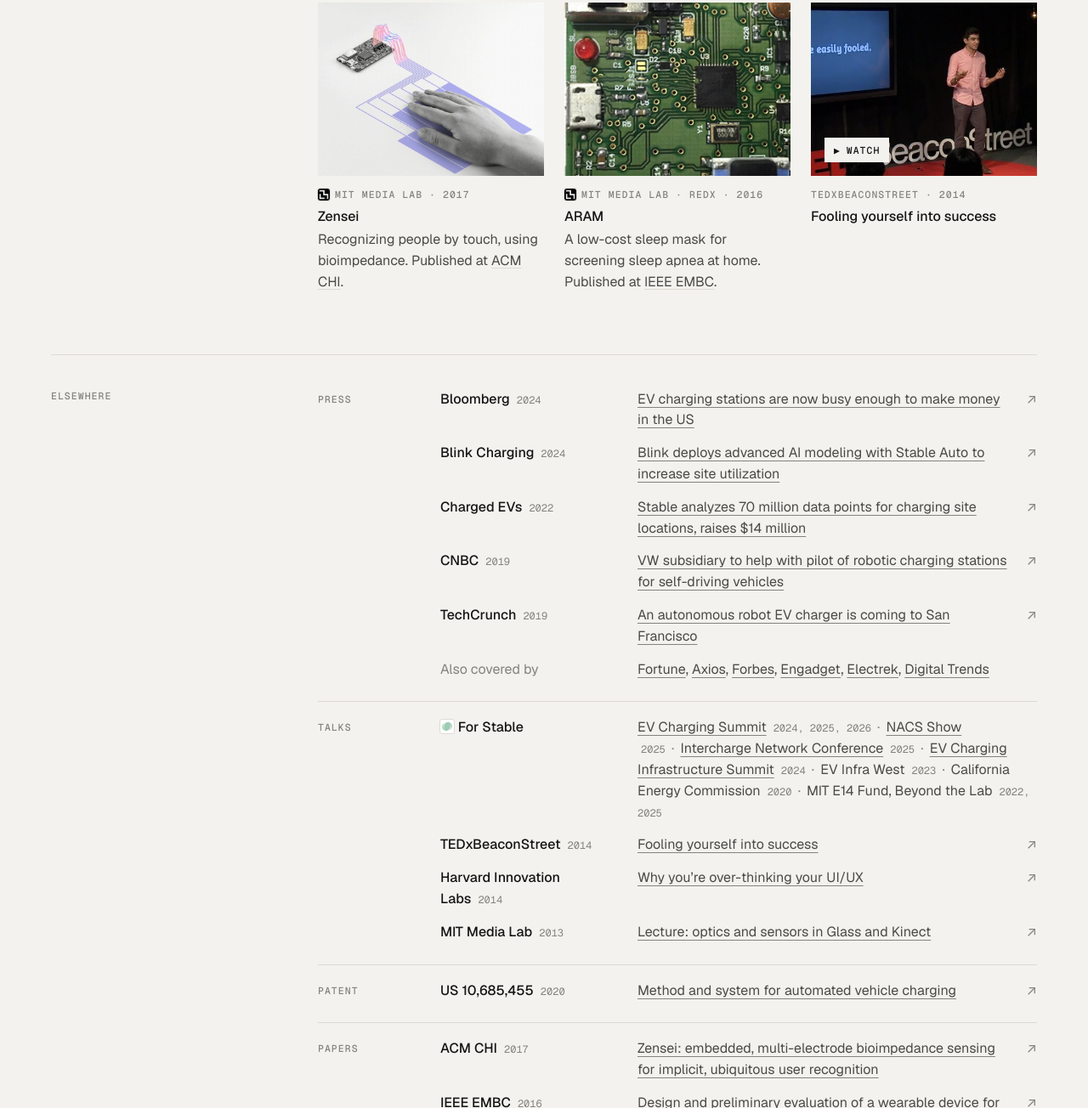
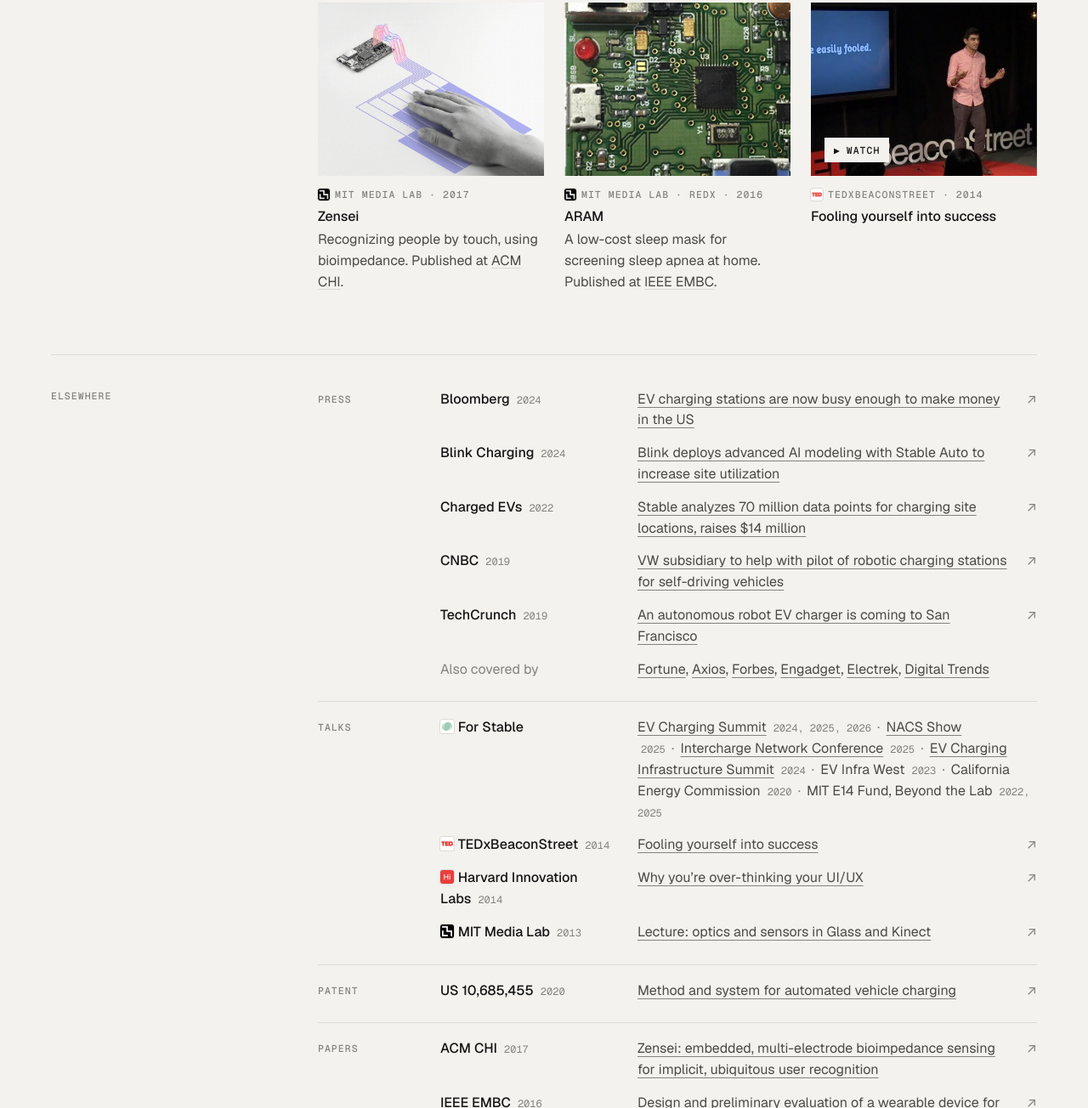
Before and after one commit to purirohan/purirohan.github.io, a plain HTML site: page index.html in a window 1280 px wide. Shown: the part 1416-2720 px from the top of the page at 85% size. Drawn offline with nearby package versions, Linux system fonts and the light colour scheme; grey boxes are pictures that could not be loaded.

Commit message:
Add TED, Harvard i-lab and MIT logos to talks; speed up tile zoom
Co-Authored-By: Claude Opus 5.5 <noreply@anthropic.com>

```diff
--- a/index.html
+++ b/index.html
@@ -135,8 +135,8 @@
     width: 100%; height: 100%; object-fit: cover;
     transition: transform 0.6s ease;
   }
-  .tile .media img { transition: transform 1.6s cubic-bezier(.2, .6, .2, 1); }
-  .tile:hover .media img { transform: scale(1.06); }
+  .tile .media img { transition: transform 0.18s ease-out; will-change: transform; }
+  .tile:hover .media img { transform: scale(1.04); }
   .tile figcaption { padding-top: 14px; }
   .tile .t { font-weight: 500; margin: 6px 0 2px; }
   .tile .d { color: var(--ink-2); margin: 0; max-width: 38rem; }
@@ -361,7 +361,7 @@
             <span class="play">&#9654;&ensp;Watch</span>
           </a>
           <figcaption>
-            <div class="label">TEDxBeaconStreet &middot; 2014</div>
+            <div class="label"><img class="logo" src="media/logos/ted.png" alt="">TEDxBeaconStreet &middot; 2014</div>
             <p class="t">Fooling yourself into success</p>
           </figcaption>
         </figure>
@@ -390,9 +390,9 @@
         <h3 class="label">Talks</h3>
         <ul class="refs">
           <li><div class="also recent"><span class="src"><img class="logo" src="media/logos/stable.png" alt="">For Stable</span><span><a href="https://evchargingsummit.com/2026-expo/summit-speakers">EV Charging Summit</a> <i>2024, 2025, 2026</i><span class="dot">&middot;</span><a href="https://www.nacsshow.com/Sessions/Education-Sessions/EV-Charging-Report-Card">NACS Show</a> <i>2025</i><span class="dot">&middot;</span><a href="https://intercharge-network-conference.com/speakers/rohan-puri">Intercharge Network Conference</a> <i>2025</i><span class="dot">&middot;</span><a href="https://smartgridobserver.com/EV-Summit-Chicago/agenda-july-2024.htm">EV Charging Infrastructure Summit</a> <i>2024</i><span class="dot">&middot;</span>EV Infra West <i>2023</i><span class="dot">&middot;</span>California Energy Commission <i>2020</i><span class="dot">&middot;</span>MIT E14 Fund, Beyond the Lab <i>2022, 2025</i></span></div></li>
-          <li><a class="ref" href="https://www.youtube.com/watch?v=Ds5EOJcuLOk"><span class="src">TEDxBeaconStreet<i>2014</i></span><span class="ttl">Fooling yourself into success</span><span class="arr" aria-hidden="true">&nearr;</span></a></li>
-          <li><a class="ref" href="https://www.youtube.com/watch?v=Is2O666qDPs"><span class="src">Harvard Innovation Labs<i>2014</i></span><span class="ttl">Why you&rsquo;re over-thinking your UI/UX</span><span class="arr" aria-hidden="true">&nearr;</span></a></li>
-          <li><a class="ref" href="https://www.youtube.com/watch?v=XwKyfeeVfPA"><span class="src">MIT Media Lab<i>2013</i></span><span class="ttl">Lecture: optics and sensors in Glass and Kinect</span><span class="arr" aria-hidden="true">&nearr;</span></a></li>
+          <li><a class="ref" href="https://www.youtube.com/watch?v=Ds5EOJcuLOk"><span class="src"><img class="logo" src="media/logos/ted.png" alt="">TEDxBeaconStreet<i>2014</i></span><span class="ttl">Fooling yourself into success</span><span class="arr" aria-hidden="true">&nearr;</span></a></li>
+          <li><a class="ref" href="https://www.youtube.com/watch?v=Is2O666qDPs"><span class="src"><img class="logo" src="media/logos/harvard-ilab.png" alt="">Harvard Innovation Labs<i>2014</i></span><span class="ttl">Why you&rsquo;re over-thinking your UI/UX</span><span class="arr" aria-hidden="true">&nearr;</span></a></li>
+          <li><a class="ref" href="https://www.youtube.com/watch?v=XwKyfeeVfPA"><span class="src"><img class="logo" src="media/logos/mit-media-lab.png" alt="">MIT Media Lab<i>2013</i></span><span class="ttl">Lecture: optics and sensors in Glass and Kinect</span><span class="arr" aria-hidden="true">&nearr;</span></a></li>
         </ul>
       </div>
 
```
Also changed, not shown: media/logos/harvard-ilab.png (added), media/logos/ted.png (added).
